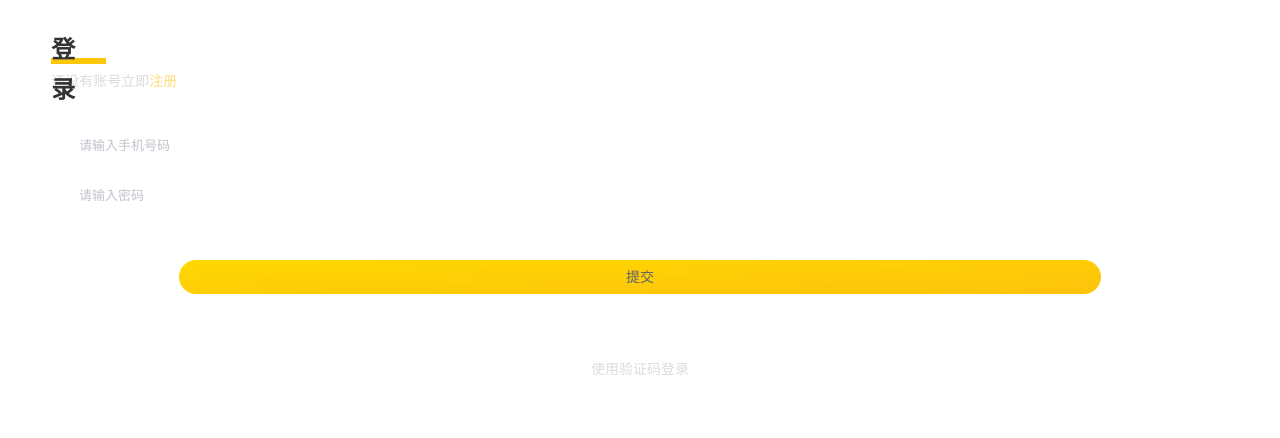
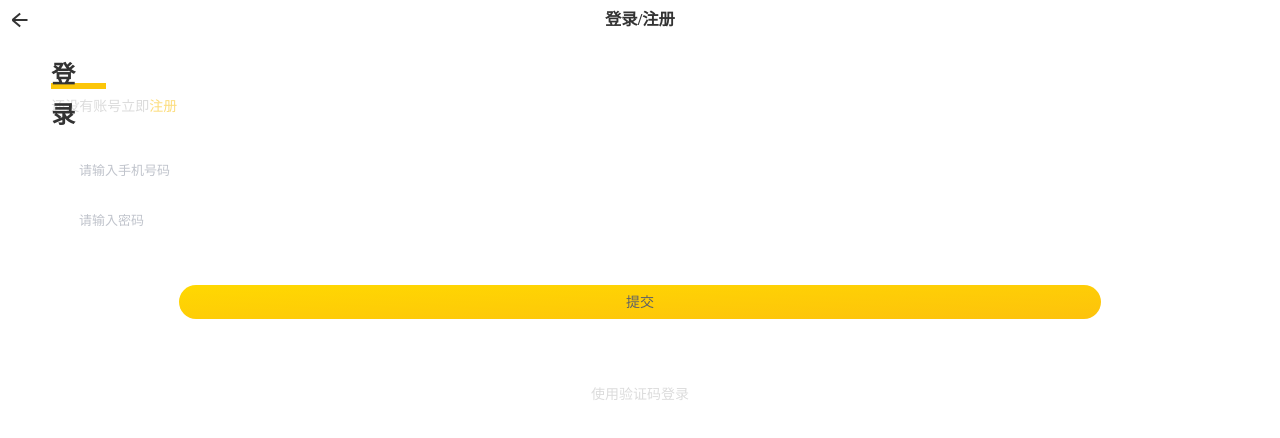
Before and after one commit to wangxiaohang/rzk, a Vue app: page /login in a window 1280 px wide. Shown: the top 438 px of the page. Built offline with nearby package versions, Linux system fonts and the light colour scheme.

Commit message:
update password.vue

```diff
--- a/src/pages/login.vue
+++ b/src/pages/login.vue
@@ -1,5 +1,6 @@
 <template>
 <div class="login">
+  <Header :title="'登录/注册'" :backpath="'/index'"></Header>
   <h1 class="login-title">{{title.h1}}</h1>
   <p class="login-des">{{title.p}}<span v-show="title.h1=='登录'" style="color:#fcdd7d" @click="toRegister()">注册 </span></p>
   <el-form :model="ruleForm" status-icon :rules="rules" ref="ruleForm" label-width="0px" class="demo-ruleForm">
@@ -19,6 +20,8 @@
 </div>
 </template>
 <script>
+import Header from '@/components/Header'
+
 export default {
   data () {
     var validatePhone = (rule, value, callback) => {
@@ -79,6 +82,9 @@ export default {
       }
     }
   },
+  components: {
+    Header
+  },
   methods: {
     submitForm (formName) {
       this.$refs[formName].validate((valid) => {
@@ -86,7 +92,7 @@ export default {
           alert('submit!')
           if (this.title.sbt === '下一步') {
             this.$router.push({
-              path: '/index'
+              path: '/password'
             })
           }
         } else {
@@ -123,7 +129,7 @@ export default {
     font-size 24px
     text-align center
     position relative
-    margin-top 30px
+    margin-top 15px
     padding-left 4%
     z-index 10
   .login-title:after
--- /dev/null
+++ b/src/pages/password.vue
@@ -0,0 +1,116 @@
+<template>
+  <div class="login">
+    <Header :title="''" :backpath="'/index'"></Header>
+    <h1 class="login-title">{{title.h1}}</h1>
+    <el-form :model="ruleForm" status-icon :rules="rules" ref="ruleForm" label-width="0px" class="demo-ruleForm">
+      <el-form-item label="" prop="pass">
+        <el-input type="text" v-model="ruleForm.pass" placeholder="请输入密码" ></el-input>
+      </el-form-item>
+      <el-form-item label="" prop="checked" style="padding-left:10px">
+        <el-checkbox v-model="ruleForm.checked">已阅读并同意《任租客用户租赁通知与协议》</el-checkbox>
+      </el-form-item>
+      <el-button round size="medium" @click="submitForm('ruleForm')">{{title.sbt}}</el-button>
+    </el-form>
+  </div>
+</template>
+<script>
+import Header from '@/components/Header'
+
+export default {
+  data () {
+    var validatePass = (rule, value, callback) => {
+      if (value === '') {
+        callback(new Error('请输入密码'))
+      } else {
+        var reg = /^[A-Za-z0-9]{6,16}$/
+        if (reg.test(value)) {
+          callback()
+        } else {
+          callback(new Error('请输入6-16位密码，包含字母、数字和下划线'))
+        }
+        callback()
+      }
+    }
+    var validatechecked = (rule, value, callback) => {
+      if (value === false) {
+        callback(new Error('请阅读《任租客用户租赁通知与协议》后选中'))
+      } else {
+        callback()
+      }
+    }
+    return {
+      title: {
+        h1: '设置密码',
+        p: '',
+        p2: '使用验证码登录',
+        sbt: '完成'
+      },
+      ruleForm: {
+        pass: '',
+        checked: false
+      },
+      rules: {
+        pass: [
+          { validator: validatePass, trigger: 'blur' }
+        ],
+        checked: [
+          { validator: validatechecked, trigger: 'blur' }
+        ]
+      }
+    }
+  },
+  components: {
+    Header
+  },
+  methods: {
+    submitForm (formName) {
+      this.$refs[formName].validate((valid) => {
+        if (valid) {
+          alert('submit!')
+          this.$router.push({
+            path: '/index'
+          })
+        } else {
+          console.log('error submit!!')
+          return false
+        }
+      })
+    }
+  }
+}
+</script>
+<style lang="stylus" scoped>
+  .login
+    width 100%
+    .login-title
+      width 140px
+      height 40px
+      line-height 40px
+      font-size 24px
+      text-align center
+      position relative
+      margin-top 15px
+      padding-left 4%
+      z-index 10
+    .login-title:after
+      content ""
+      display block
+      width 110px
+      height 40px
+      border-bottom 6px solid #fcc609
+      z-index -1
+      position absolute
+      bottom 6px
+      right 8px
+    .login-des
+      color #dcdcdc
+      padding-left 4%
+  .demo-ruleForm
+    margin 40px 5% 5%
+    .el-button--medium
+      width 80%
+      margin 30px 10% 0
+      border none
+      color #fff
+      background: linear-gradient(to bottom right, #ffd801, #fdc20c);
+</style>
--- a/src/router/index.js
+++ b/src/router/index.js
@@ -10,6 +10,7 @@ import Hots from '@/pages/hots'
 import Topics from '@/pages/topics'
 import List from '@/pages/list'
 import login from '@/pages/login'
+import password from '@/pages/password'
 
 Vue.use(Router)
 
@@ -58,6 +59,9 @@ var router = new Router({
     }, {
       path: '/login',
       component: login
+    }, {
+      path: '/password',
+      component: password
     }
   ]
 })
```
